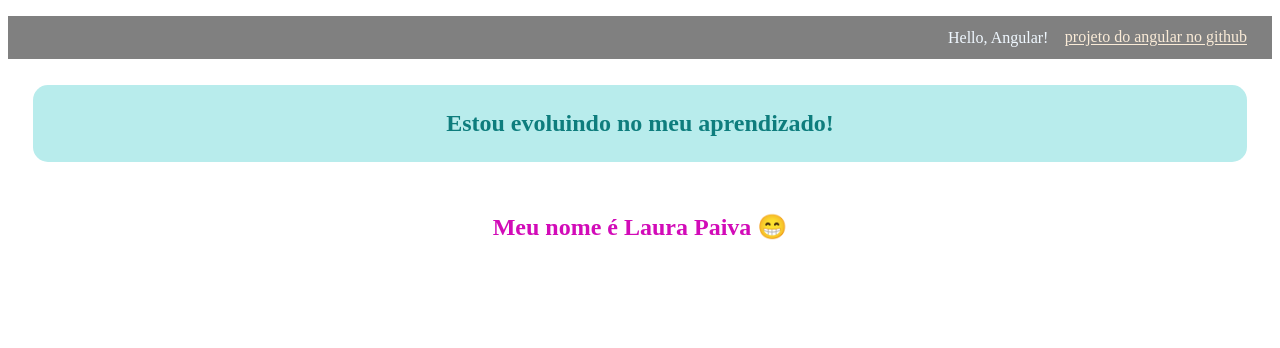
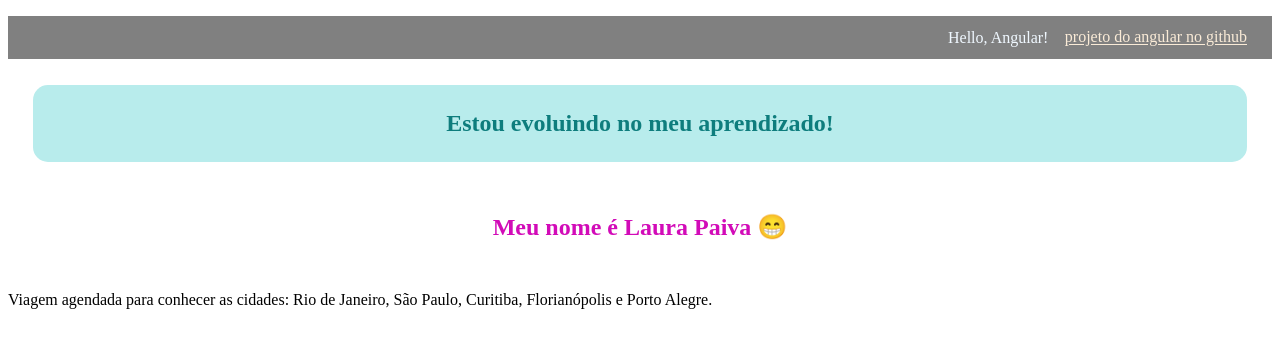
Before and after one commit to LauraaPaiva/hello, an Angular app: page / in a window 1280 px wide. Shown: the top 348 px of the page. Built offline with nearby package versions, Linux system fonts and the light colour scheme.

Commit message:
Passagem de dados com json

```diff
--- a/src/app/app.component.html
+++ b/src/app/app.component.html
@@ -1,3 +1,3 @@
 <app-header></app-header>
 <app-second-component></app-second-component>
-<app-first-component [name]='name'></app-first-component>
+<app-first-component [name]='name' [trajeto]='trajeto'></app-first-component>
--- a/src/app/app.component.ts
+++ b/src/app/app.component.ts
@@ -14,4 +14,11 @@ import { HeaderComponent } from "./components/header/header.component";
 export class AppComponent {
   title = 'hello';
   name = 'Laura';
+  trajeto = {
+    primeiraCidade: 'Rio de Janeiro',
+    segundaCidade: 'São Paulo',
+    terceiraCidade: 'Curitiba',
+    quartaCidade: 'Florianópolis',
+    quintaCidade: 'Porto Alegre'
+  };
 }
--- a/src/app/components/first-component/first-component.component.html
+++ b/src/app/components/first-component/first-component.component.html
@@ -1 +1,8 @@
 <h2>Meu nome é {{name}} {{familyName}} 😁</h2>
+<p>Viagem agendada para conhecer as cidades:
+    {{trajeto.primeiraCidade}},
+    {{trajeto.segundaCidade}},
+    {{trajeto.terceiraCidade}},
+    {{trajeto.quartaCidade}} e
+    {{trajeto.quintaCidade}}.
+</p>
```
Also changed, not shown: src/app/components/first-component/first-component.component.ts (+7 -0 lines).
